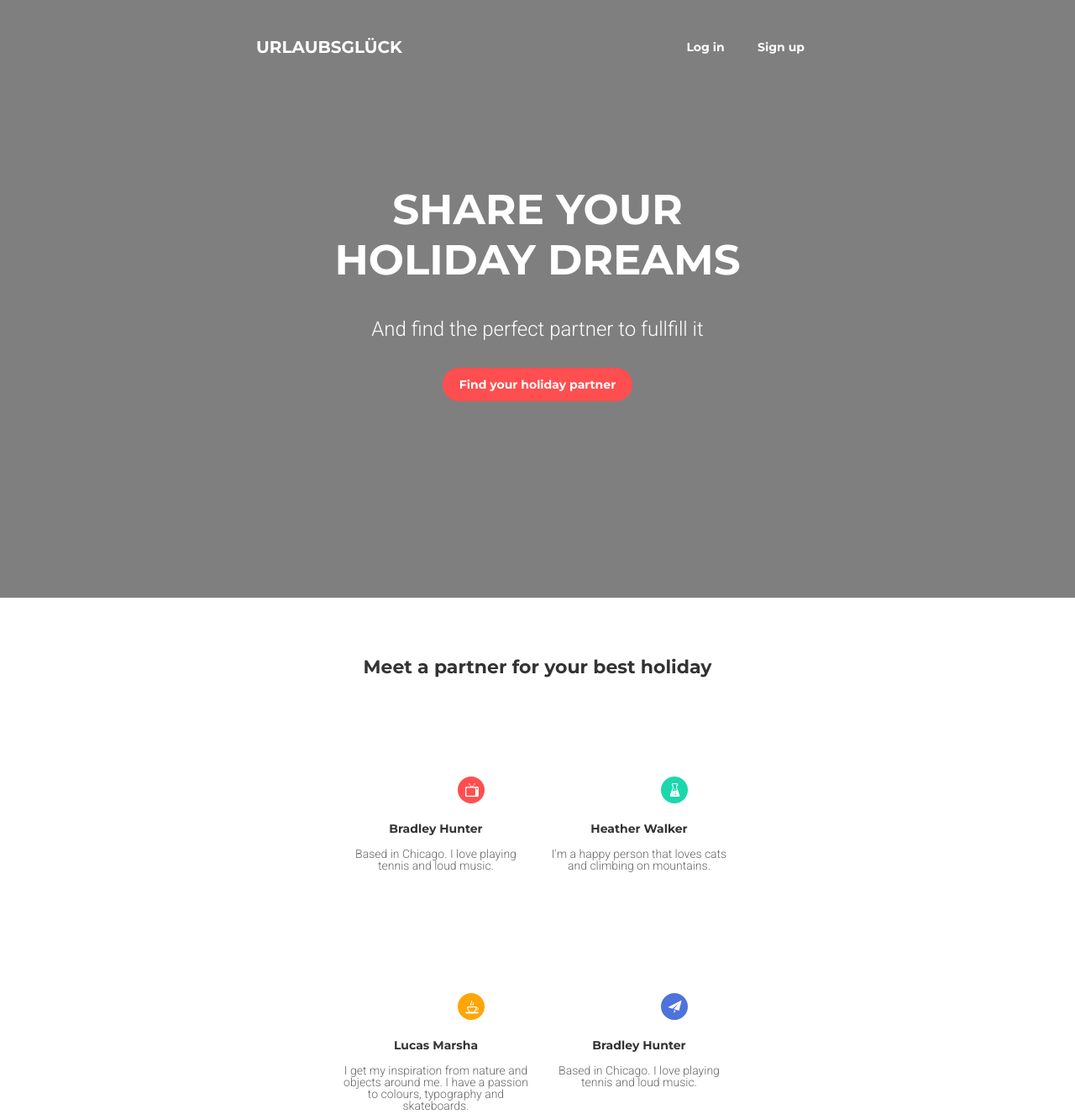
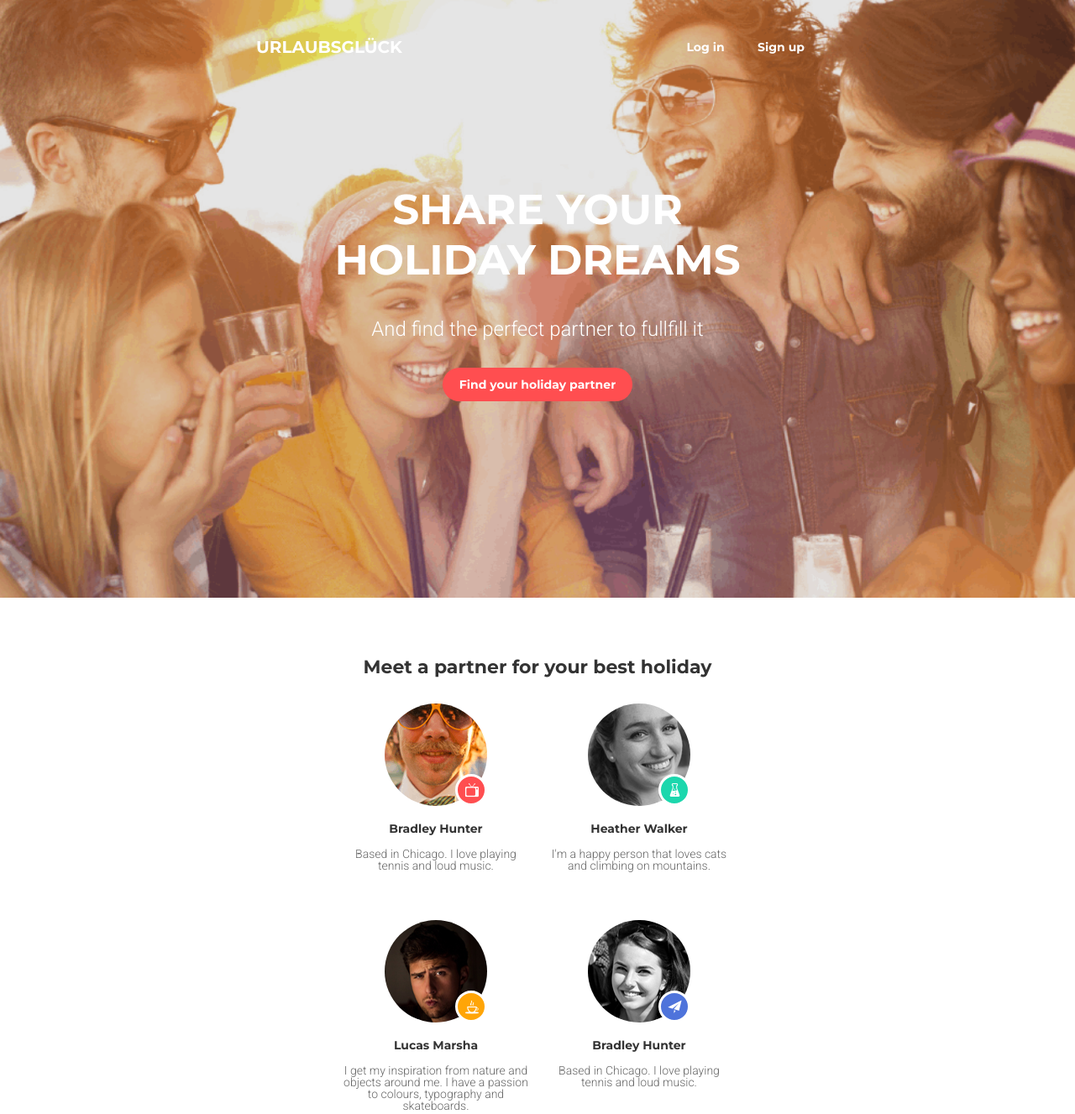
Before and after one commit to MaximYarmoliuk/goit-fe-course, a plain HTML site: page module-8/index.html in a window 1280 px wide. Shown: the top 1327 px of the page at 84% size. Drawn offline with Linux system fonts and the light colour scheme; the site is published under a folder, as on GitHub Pages, so addresses that start at the root find nothing.

Commit message:
homework 8

```diff
--- a/module-8/css/media.css
+++ b/module-8/css/media.css
@@ -84,6 +84,7 @@
 
 @media (min-width: 768px){
     .main-navigation{
+        display: flex;
     width: 670px;
     justify-content: space-between;
     align-items: center;
@@ -99,7 +100,7 @@
 
     .site-navigation-list{
         display: flex;
-        justify-content: end;
+        justify-content: flex-end;
     }
 
     .company{
--- a/module-8/css/style.css
+++ b/module-8/css/style.css
@@ -3,7 +3,7 @@
 header{
     width: 100%;
     height: auto;
-    background-image: url(/img/Background.png);
+    background-image: url(../img/Background.png);
     background-repeat: no-repeat;
     background-position: center;
     background-color: rgba(0,0,0,0.5);
@@ -150,19 +150,19 @@ box-sizing: content-box;
 }
 
 .Bradley-img{
-    background-image: url(/img/Bradley.png);
+    background-image: url(../img/Bradley.png);
 }
 
 .Lucas-img{
-    background-image: url(/img/Lucas.png);
+    background-image: url(../img/Lucas.png);
 }
 
 .Heather-img{
-    background-image: url(/img/Heather.png);
+    background-image: url(../img/Heather.png);
 }
 
 .Hunter-img{
-    background-image: url(/img/Bradley-girl.png);
+    background-image: url(../img/Bradley-girl.png);
 }
 
 
```
